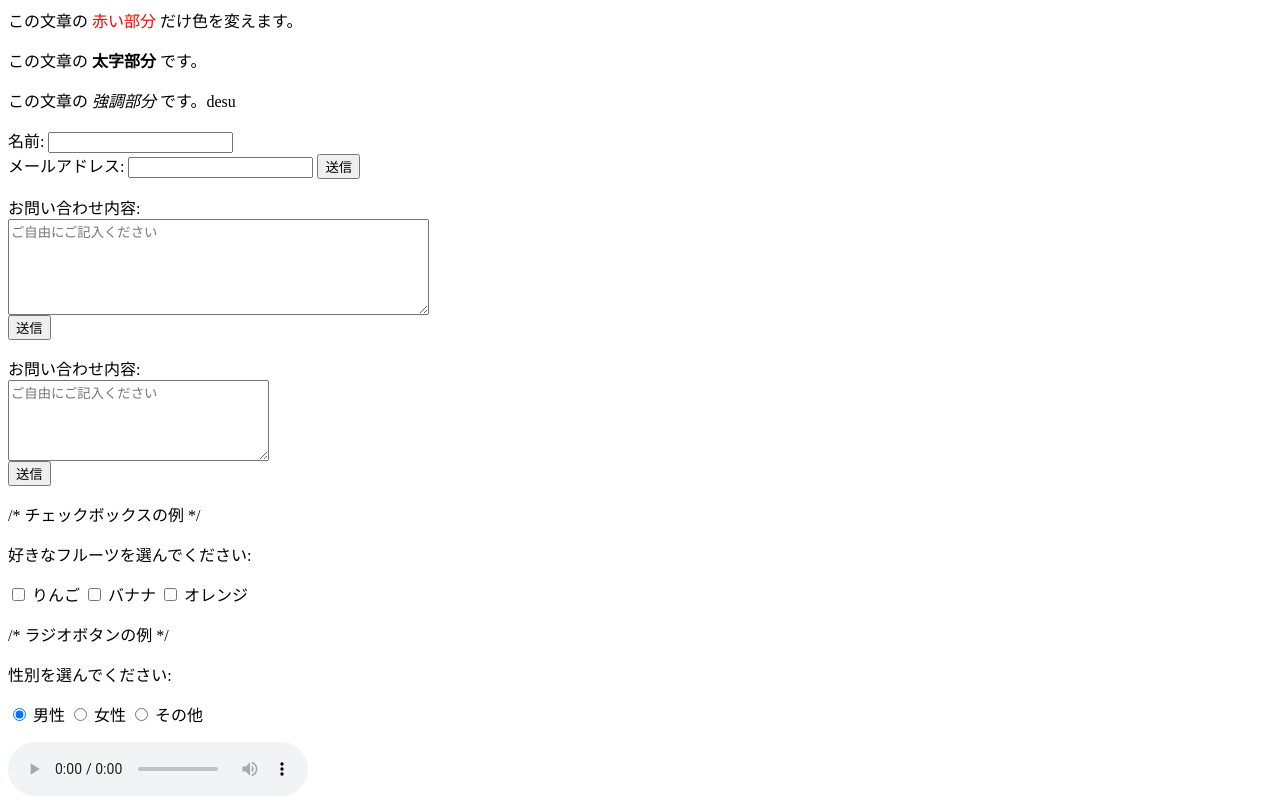
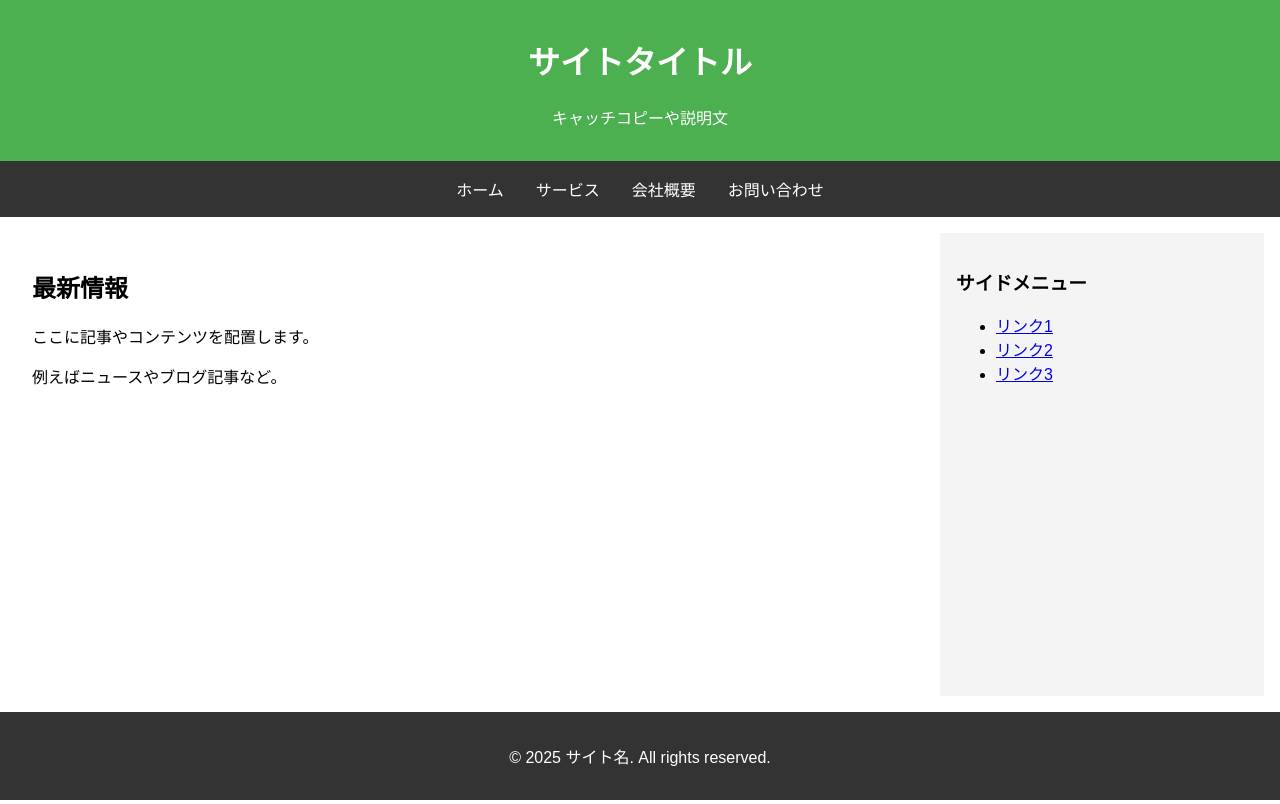
Before and after one commit to ogawahideaki1962/starthp, a plain HTML site: page index.html in a window 1280 px wide. Drawn offline with Linux system fonts and the light colour scheme.

Commit message:
Update index.html

```diff
--- a/index.html
+++ b/index.html
@@ -1,50 +1,92 @@
-<body>
-<p>この文章の <span style="color: red;">赤い部分</span> だけ色を変えます。</p>
-<p>この文章の <strong>太字部分</strong> です。</p>
-<p>この文章の <em>強調部分</em> です。desu</p>
+<!DOCTYPE html>
+<html lang="ja">
+  <head>
+    <meta charset="UTF-8" />
+    <title>トップページサンプル</title>
+    <style>
+      body {
+        font-family: Arial, sans-serif;
+        margin: 0;
+        display: flex;
+        flex-direction: column;
+        min-height: 100vh;
+      }
+      header {
+        background-color: #4caf50;
+        color: white;
+        padding: 1em;
+        text-align: center;
+      }
+      nav {
+        background-color: #333;
+        color: white;
+        display: flex;
+        justify-content: center;
+      }
+      nav a {
+        color: white;
+        padding: 1em;
+        text-decoration: none;
+      }
+      nav a:hover {
+        background-color: #575757;
+      }
+      main {
+        display: flex;
+        flex: 1;
+        padding: 1em;
+      }
+      article {
+        flex: 3;
+        padding: 1em;
+      }
+      aside {
+        flex: 1;
+        background-color: #f4f4f4;
+        padding: 1em;
 
-<form action="/submit.php">
+        margin-left: 1em;
+      }
+      footer {
+        background-color: #333;
+        color: white;
+        text-align: center;
+        padding: 1em;
+      }
+    </style>
+  </head>
+  <body>
+    <header>
+      <h1>サイトタイトル</h1>
+      <p>キャッチコピーや説明文</p>
+    </header>
 
-<form action="/submit" method="post">
-  <label for="name">名前:</label>
-  <input type="text" id="name" name="name" required>
-  <br>
-  <label for="email">メールアドレス:</label>
-  <input type="email" id="email" name="email" required>
+    <nav>
+      <a href="#">ホーム</a>
+      <a href="#">サービス</a>
+      <a href="#">会社概要</a>
+      <a href="#">お問い合わせ</a>
+    </nav>
 
-  <button type="submit">送信</button>
-</form>
+    <main>
+      <article>
+        <h2>最新情報</h2>
+        <p>ここに記事やコンテンツを配置します。</p>
+        <p>例えばニュースやブログ記事など。</p>
+      </article>
 
-<form action="/submit" method="post">
-  <label for="message">お問い合わせ内容:</label><br>
-  <textarea id="message" name="message" rows="6" cols="50" placeholder="ご自由にご記入ください"></textarea>
-  <br>
-  <button type="submit">送信</button>
-</form>
+      <aside>
+        <h3>サイドメニュー</h3>
+        <ul>
+          <li><a href="#">リンク1</a></li>
+          <li><a href="#">リンク2</a></li>
+          <li><a href="#">リンク3</a></li>
+        </ul>
+      </aside>
+    </main>
 
-<form action="/submit" method="post">
-  <label for="message2">お問い合わせ内容:</label><br>
-  <textarea id="message2" name="message2" rows="5" cols="30" placeholder="ご自由にご記入ください"></textarea>
-  <br>
-  <button type="submit">送信</button>
-</form>
-
-<form>  /* チェックボックスの例 */
-  <p>好きなフルーツを選んでください:</p>
-  <label><input type="checkbox" name="fruit" value="apple"> りんご</label>
-  <label><input type="checkbox" name="fruit" value="banana"> バナナ</label>
-  <label><input type="checkbox" name="fruit" value="orange"> オレンジ</label>
-</form>
-
-<form> /* ラジオボタンの例 */
-  <p>性別を選んでください:</p>
-  <label><input type="radio" checked name="gender" value="male"> 男性</label>
-  <label><input type="radio" name="gender" value="female"> 女性</label>
-  <label><input type="radio" name="gender" value="other"> その他</label>
-</form>
-
-<audio controls src="../music/地上の星.mp3">
-  お使いのブラウザはaudioタグに対応していません。
-</audio>
-
-</body>
+    <footer>
+      <p>&copy; 2025 サイト名. All rights reserved.</p>
+    </footer>
+  </body>
+</html>
```
